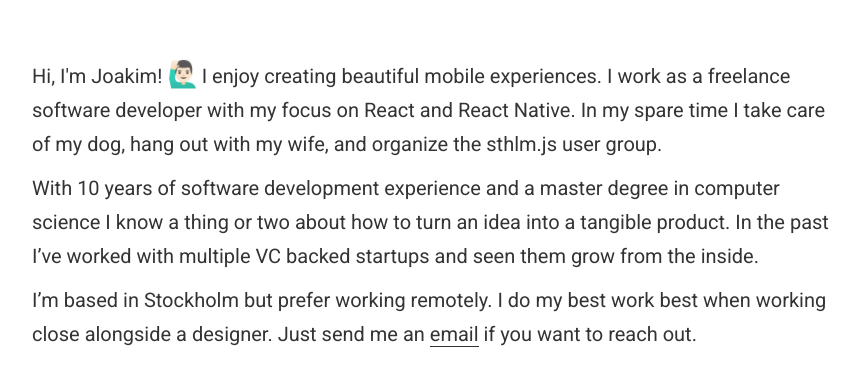
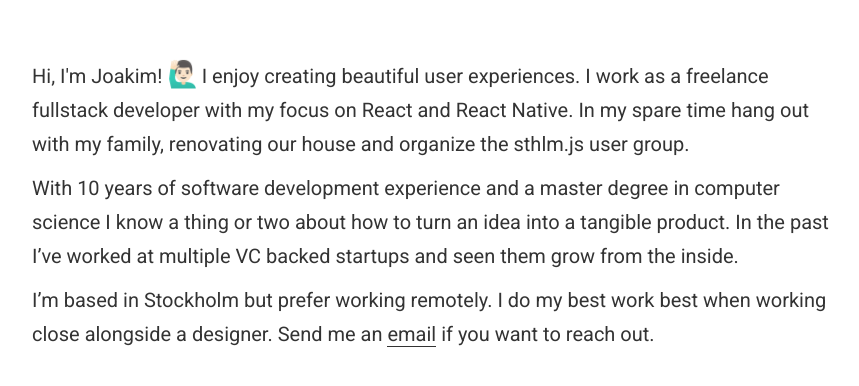
Before and after one commit to kalasjocke/kalasjocke.github.io, a plain HTML site: page index.html in a window 1280 px wide. Shown: the part 196-582 px from the top of the page, without its empty margins (208-1067 px from the left). Drawn offline with Linux system fonts and the light colour scheme.

Commit message:
Update copy

```diff
--- a/index.html
+++ b/index.html
@@ -10,9 +10,9 @@
 <body>
   <main>
     <div class="content">
-      <p>Hi, I'm Joakim! <span class="emoji">🙋🏻‍♂️</span>I enjoy creating beautiful mobile experiences. I work as a freelance software developer with my focus on React and React Native. In my spare time I take care of my dog, hang out with my wife, and organize the sthlm.js user group.</p>
-      <p>With 10 years of software development experience and a master degree in computer science I know a thing or two about how to turn an idea into a tangible product. In the past I’ve worked with multiple VC backed startups and seen them grow from the inside.</p>
-      <p>I’m based in Stockholm but prefer working remotely. I do my best work best when working close alongside a designer. Just send me an <a href="mailto:jocke.ekberg@gmail.com">email</a> if you want to reach out.</p>
+      <p>Hi, I'm Joakim! <span class="emoji">🙋🏻‍♂️</span>I enjoy creating beautiful user experiences. I work as a freelance fullstack developer with my focus on React and React Native. In my spare time hang out with my family, renovating our house and organize the sthlm.js user group.</p>
+      <p>With 10 years of software development experience and a master degree in computer science I know a thing or two about how to turn an idea into a tangible product. In the past I’ve worked at multiple VC backed startups and seen them grow from the inside.</p>
+      <p>I’m based in Stockholm but prefer working remotely. I do my best work best when working close alongside a designer. Send me an <a href="mailto:jocke.ekberg@gmail.com">email</a> if you want to reach out.</p>
     </div>
   </main>
   <script>
```
